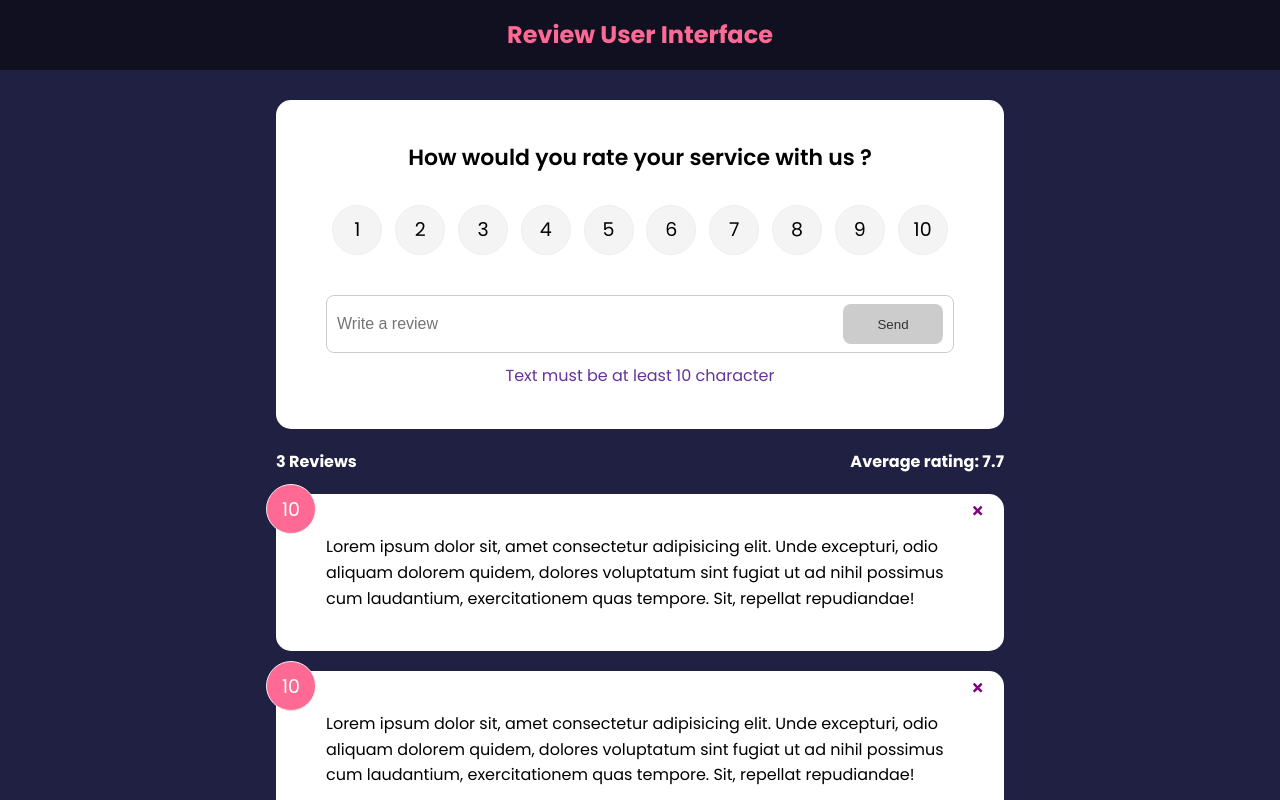
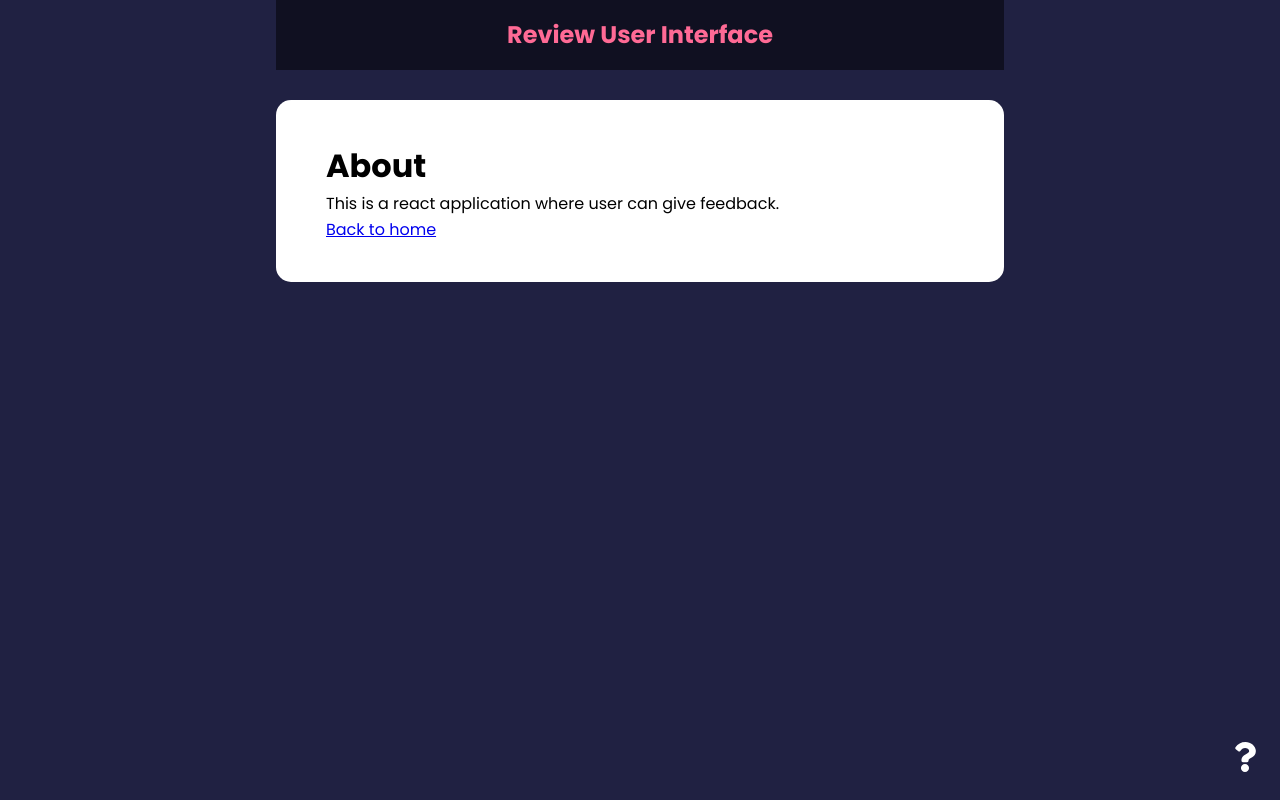
Before and after one commit to SajinTamang/review-application, a React (Create React App) app: page /about in a window 1280 px wide. Shown: the top 800 px of the page. Built offline with nearby package versions, Linux system fonts and the light colour scheme.

Commit message:
commit on 'Review-Application'

```diff
--- a/package.json
+++ b/package.json
@@ -6,10 +6,13 @@
     "@testing-library/jest-dom": "^5.16.1",
     "@testing-library/react": "^12.1.2",
     "@testing-library/user-event": "^13.5.0",
+    "framer-motion": "^4.1.17",
     "react": "^17.0.2",
     "react-dom": "^17.0.2",
     "react-icons": "^4.3.1",
+    "react-router-dom": "^6.2.1",
     "react-scripts": "5.0.0",
+    "uuid": "^8.3.2",
     "web-vitals": "^2.1.2"
   },
   "scripts": {
--- a/src/App.js
+++ b/src/App.js
@@ -1,17 +1,28 @@
+
+
 import React from "react";
 import { useState } from "react";
 
+import { BrowserRouter as Router, NavLink, Route,Routes } from "react-router-dom";
+
+import { v4 as uuidv4 } from "uuid";
+
+import AbouticonLink from "./components/AbouticonLink";
 import FeedbackForm from "./components/FeedbackForm";
 import FeedbackList from "./components/FeedbackList";
 import FeedbackStats from "./components/FeedbackStats";
 import Header from "./components/Header";
 import FeedbackData from "./data/FeedbackData";
-
+import About from "./pages/About";
 
 function App(){
 const [feedback, setFeedback] = useState(FeedbackData);
 
-
+const addFeedback = (newFeedback) =>{
+  newFeedback.id = uuidv4()
+    console.log(newFeedback)
+    setFeedback([newFeedback,...feedback])
+}
 
 const deleteFeedback = (id) =>{
   if(window.confirm("Are you sure you want to delete?")){
@@ -19,15 +30,41 @@ const deleteFeedback = (id) =>{
   }
 }
     return (
-      <>
-        <Header />
+      <Router>
+        <div className="container">
+          <Header />
+          <Routes>
+            <Route
+              exact
+              path="/"
+              element={
+                <>
+                  <FeedbackForm handleAdd={addFeedback} />
+                  <FeedbackStats feedback={feedback} />
+                  <FeedbackList
+                    feedback={feedback}
+                    handleDelete={deleteFeedback}
+                  />
+                </>
+              }
+            ></Route>
+          </Routes>
+          <Routes>
+            <Route path="/about" element={<About />} />
 
-        <div className="container">
-          <FeedbackForm />
-          <FeedbackStats feedback={feedback} />
-          <FeedbackList feedback={feedback} handleDelete={deleteFeedback} />
+          </Routes>
+
+          {/* <Card>
+            <NavLink to="/" activeClassName="active">
+              Home
+            </NavLink>
+            <NavLink to="/about" activeClassName="active">
+              About
+            </NavLink>
+          </Card> */}
+          <AbouticonLink />
         </div>
-      </>
+      </Router>
     );
 }
 
--- /dev/null
+++ b/src/components/AbouticonLink.jsx
@@ -0,0 +1,17 @@
+import React from 'react'
+import {FaQuestion} from 'react-icons/fa'
+
+import {Link} from "react-router-dom";
+
+
+function AbouticonLink() {
+    return (
+        <div className='about-link'>
+            <Link to="/about">
+            <FaQuestion size={30}/>
+            </Link>
+        </div>
+    )
+}
+
+export default AbouticonLink
--- a/src/components/FeedbackForm.jsx
+++ b/src/components/FeedbackForm.jsx
@@ -3,15 +3,15 @@ import Card from './shared/Card'
 import { useState } from 'react'
 import Button from './shared/Button';
 import RatingSelect from './RatingSelect';
-function FeedbackForm() {
+function FeedbackForm({handleAdd}) {
 
     const[text,setText]=useState('');
     const[rating,setrating]=useState(10);
     const[btnDisabled,setBtnDisabled] = useState(true);
 
     const[message, setMessage] =useState("Text must be at least 10 character");
+
     const handleTextChange= (e) =>{
-
         if(text === ""){
             setBtnDisabled(true);
             setMessage(null)
@@ -26,9 +26,22 @@ function FeedbackForm() {
         }
         setText(e.target.value)
     }
+
+    const handleSubmit =(e)=>{
+        e.preventDefault()
+        if(text.trim().length >10){
+            const newFeedback = {
+                text,
+                rating
+            }
+            handleAdd(newFeedback)
+
+            setText()
+        }
+    }
     return (
         <Card>
-            <form>
+            <form onSubmit={handleSubmit}>
             <h2>How would you rate your service with us ?</h2>
             <RatingSelect select={(rating)=> setrating(rating)}/>
             <div className="input-group">
--- a/src/components/FeedbackList.jsx
+++ b/src/components/FeedbackList.jsx
@@ -1,18 +1,35 @@
 import React from 'react'
 import FeedbackItem from './FeedbackItem';
 import PropTypes from 'prop-types';
-
+import { motion, AnimatePresence } from 'framer-motion';
 function FeedbackList({feedback,handleDelete}) {
     if(!feedback || feedback.length === 0){
         return <p>No Review yet</p>
     }
-    return (
+
+     return (
         <div className='feedback-list'>
+           <AnimatePresence>
             {feedback.map((item) => (
+                <motion.div
+                key={item.id}
+                initial={{opacity:0}}
+                animate={{opacity:1}}
+                exit={{opacity:0}}>
                <FeedbackItem key={item.id} item={item} handleDelete={handleDelete} />
+               </motion.div>
             ))}
+            </AnimatePresence>
         </div>
     )
+
+    // return (
+    //     <div className='feedback-list'>
+    //         {feedback.map((item) => (
+    //            <FeedbackItem key={item.id} item={item} handleDelete={handleDelete} />
+    //         ))}
+    //     </div>
+    // )
 }
 FeedbackList.propTypes ={
     feedback: PropTypes.arrayOf(
--- a/src/components/RatingSelect.jsx
+++ b/src/components/RatingSelect.jsx
@@ -3,7 +3,7 @@ import { useState   } from 'react'
 
 function RatingSelect({ select }) {
   const [selected, setSelected] = useState()
-const [state,setState]= useState()
+// const [state,setState]= useState()
 //   const { feedbackEdit } = useContext(FeedbackContext)
 
 // //   useEffect(() => {
--- a/src/index.css
+++ b/src/index.css
@@ -158,7 +158,11 @@ input:focus {
 .btn-primary {
     background-color: #202142;
 }
-
+.active{
+    background-color: black;
+    color: white;
+    padding: 10px;
+}
 .btn-secondary {
     background: #ff6a95;
 }
--- /dev/null
+++ b/src/pages/About.jsx
@@ -0,0 +1,15 @@
+import React from 'react'
+import Card from '../components/shared/Card'
+import {Link} from "react-router-dom"
+
+function About({component}) {
+    return (
+        <Card>
+            <h1>About</h1>
+            <p>This is a react application where user can give feedback.</p>
+            <Link to="/">Back to home</Link>
+        </Card>
+    )
+}
+
+export default About
```
Also changed, not shown: 1 other file (tests, documents, lock files or other folders).
